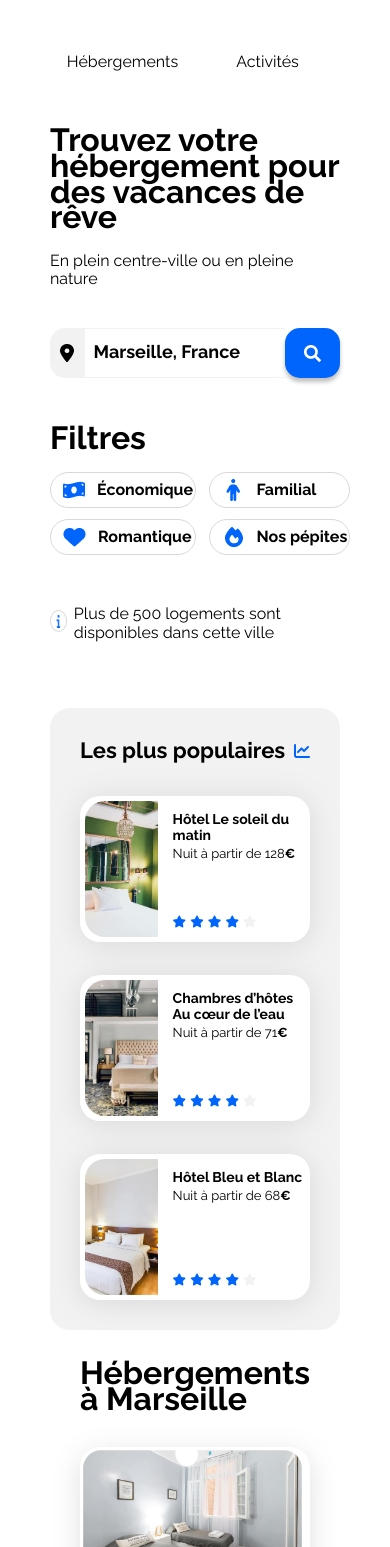
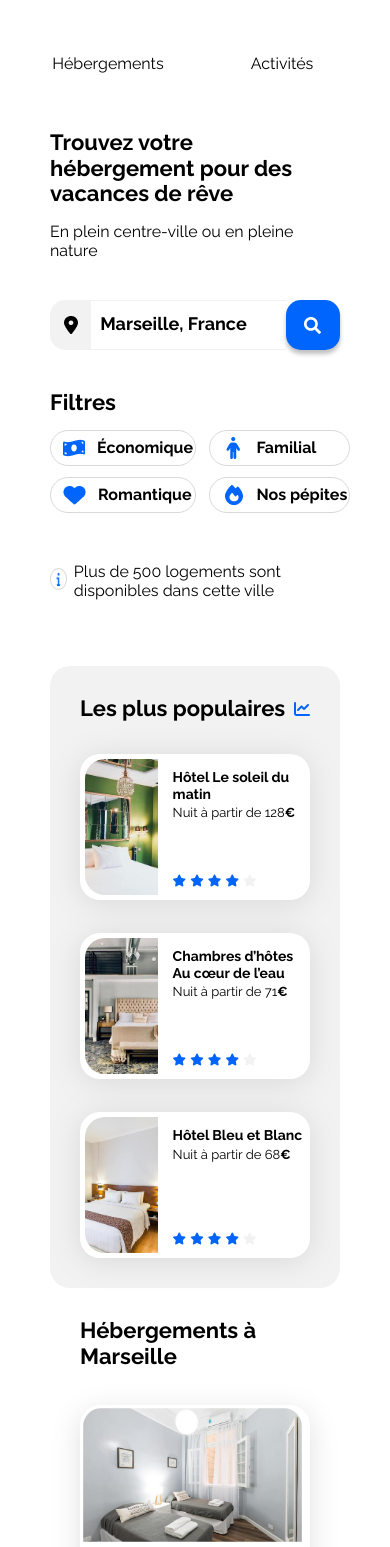
Before and after one commit to damodred53/booki-starter-code-master, a plain HTML site: page index.html in a window 390 px wide. Shown: the part 57-1604 px from the top of the page. Drawn offline with Linux system fonts and the light colour scheme.

Commit message:
Modifications mineures et ajout alt

```diff
--- a/css/style.css
+++ b/css/style.css
@@ -63,12 +63,14 @@ header {
     display: flex;
     justify-content: space-between;
     align-items: center;
+    margin-top: 1%;
+    gap: 20%;
 }
 a {
 
     text-decoration: none;
     font-size: 16px;
-    /*padding-top: 15px;*/
+
 }
 .navbar_header a:hover {
     color: blue;
@@ -77,6 +79,7 @@ a {
 .link {
     text-decoration: none;
     color: black;
+
 }
 
 /* Intégration de la partie main */
@@ -122,7 +125,7 @@ form {
     line-height: 21.13px;
 }
 .button_search {
-    width: 20%;
+    width: fit-content;
     background-color: #0065FC;
     color: white;
     border-top-right-radius: 15px;
@@ -213,20 +216,10 @@ form {
     border: 1px white solid;
     padding-right: 4%;
 }
-/*.card_hebergement a {
-    color: black;
-    text-decoration: none;
-    width: 500px;
-}*/
-/*.link_hebergement {
-    width: 70%;
-
-
-} */
 
 .picture_hebergement {
-    width: 70%;
-    max-height: 55%;
+    width: 100%;
+    height: 55%;
     object-fit: cover;
     padding: 5px 5px 5px 5px;
     border-top-right-radius: 20px;
@@ -234,7 +227,7 @@ form {
     width: 100%;
 }
 .under_picture_hebergement {
-    height: 45%;
+    height: 40%;
     display: flex;
     flex-direction: column;
     justify-content: space-around;
@@ -421,19 +414,29 @@ padding: 2% 30% 2% 2%;
 
 /****** Media queries ***********/
 /* Medium devices (tablets, less/equal than 1024px) */
-@media (max-width: 1024px) {
+@media (max-width: 1100px) {
 
     .navbar_header {
         width: 30%;
     }
 
+    .underdiv_form_search {
+        width: max-content;
+    }
+
     .icon_search{
-        width: 8%;
+        /*width: 8%;*/
         object-fit:scale-down;
     }
 
     .button_search {
         width: 35%;
+    }
+
+    .main_filter {
+        flex-direction: column;
+        align-items: flex-start;
+
     }
 
     .information_point {
@@ -565,6 +568,9 @@ padding: 2% 30% 2% 2%;
         box-shadow: 0 1px 0 0 blue;
     }
 
+    .underdiv_form_search {
+        width: 100%;
+    }
 
     .glass_icon {
         display: block;
--- a/index.html
+++ b/index.html
@@ -12,8 +12,9 @@
     <link rel="stylesheet" href="https://cdnjs.cloudflare.com/ajax/libs/font-awesome/6.2.1/css/all.min.css"
         integrity="sha512-MV7K8+y+gLIBoVD59lQIYicR65iaqukzvf/nwasF0nqhPay5w/9lJmVM2hMDcnK1OnMGCdVK+iQrJ7lzPJQd1w=="
         crossorigin="anonymous" referrerpolicy="no-referrer" />
+    <link rel="stylesheet" href="./css/normalize.css">
     <link rel="stylesheet" href="./css/style.css">
-    <link rel="stylesheet" href="./css/normalize.css">
+
 
 </head>
 
```
